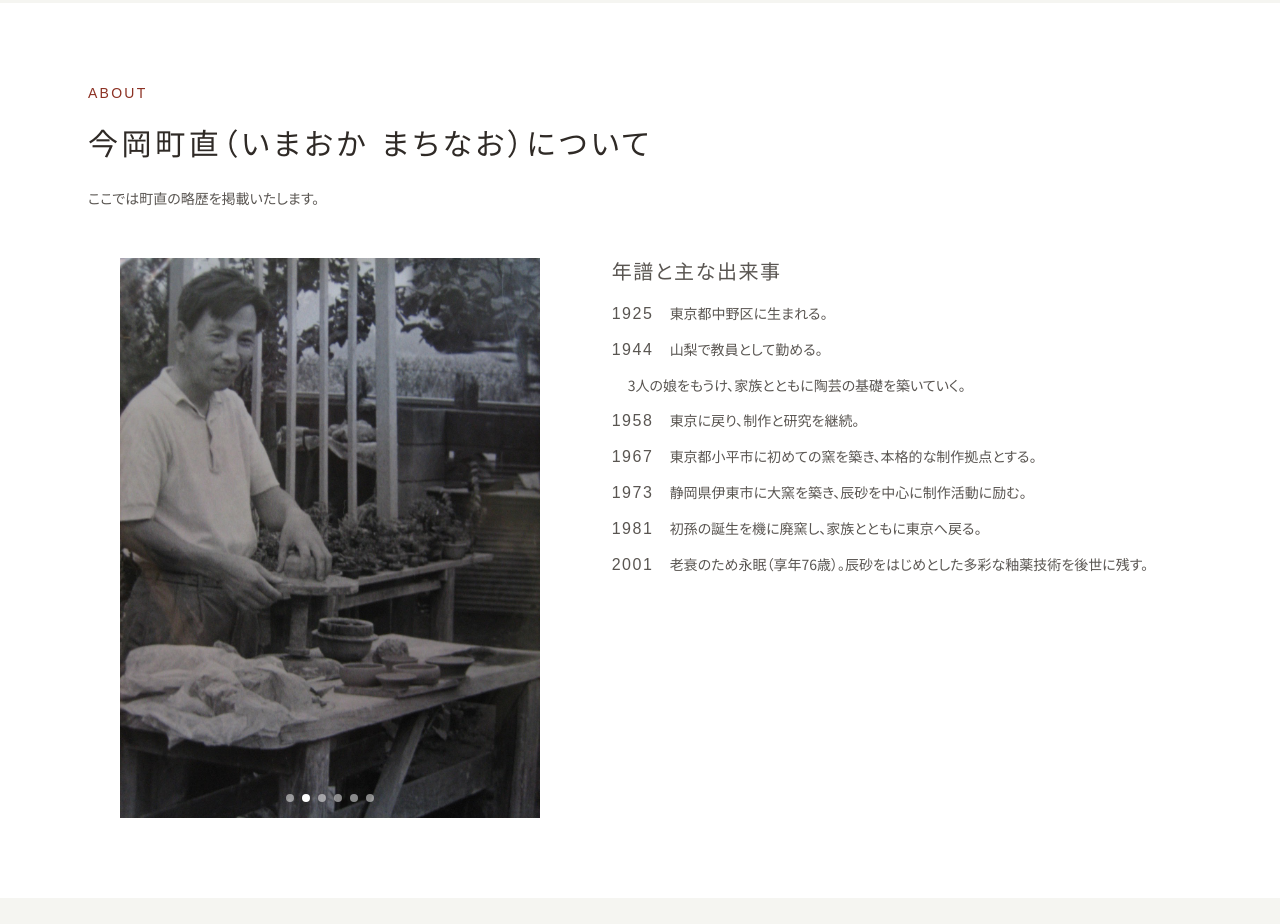
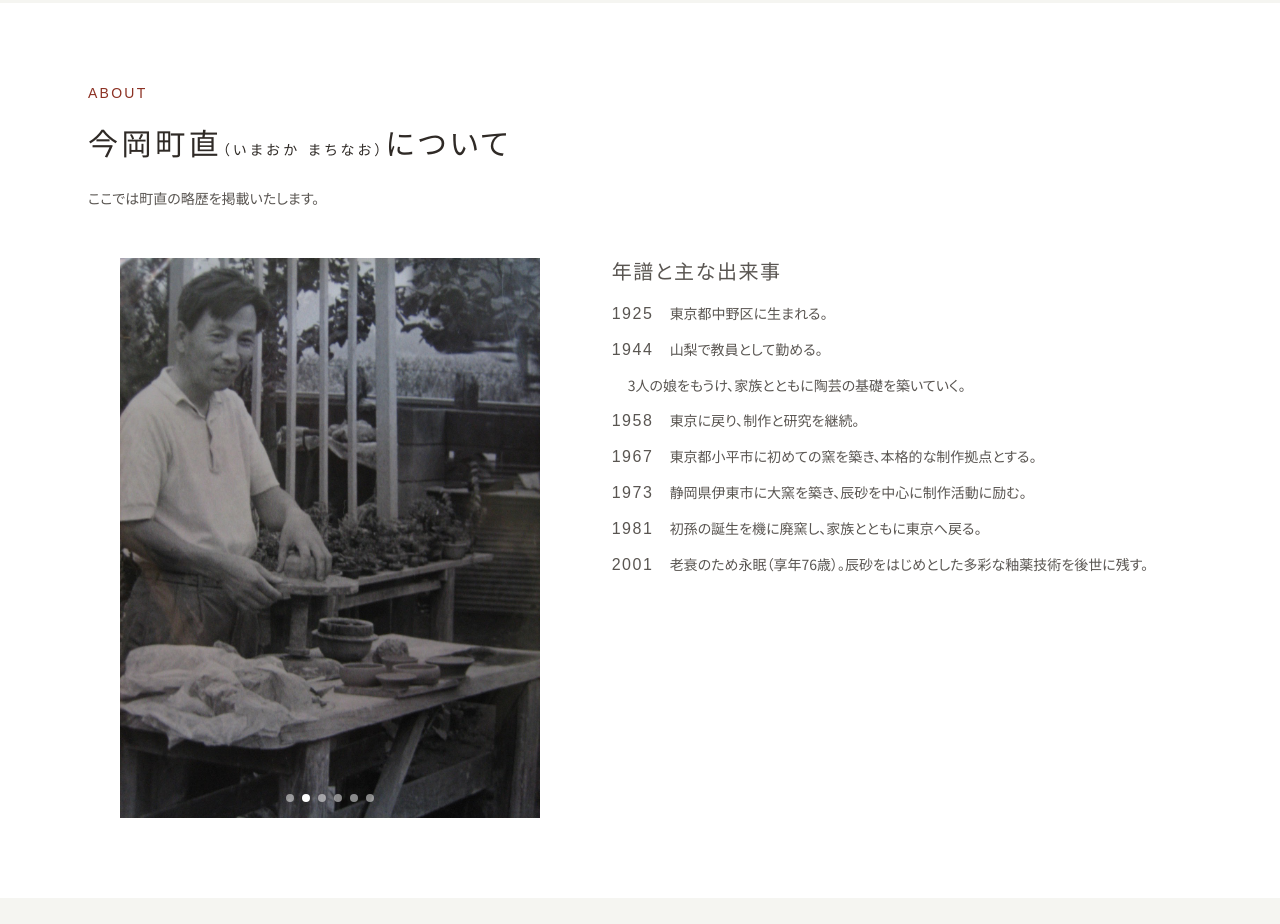
Before and after one commit to offdelta/imaokamachinao, a Next.js app: page / in a window 1280 px wide. Shown: the part 2080-3004 px from the top of the page. Built offline with nearby package versions, Linux system fonts and the light colour scheme.

Commit message:
change font size

```diff
--- a/app/page.tsx
+++ b/app/page.tsx
@@ -145,7 +145,7 @@ export default function HomePage() {
       <section id="about" className="bg-surface">
         <div className="mx-auto max-w-6xl px-6 py-20">
           <p className="font-serif text-sm tracking-[0.16em] text-accent">ABOUT</p>
-          <h2 className="mt-6 font-serif text-3xl tracking-[0.12em]">今岡町直（いまおか まちなお）について</h2>
+          <h2 className="mt-6 font-serif text-3xl tracking-[0.12em]">今岡町直<span className="text-sm">（いまおか まちなお）</span>について</h2>
           <p className="mt-6 max-w-3xl text-sm leading-relaxed text-primary/80">
             ここでは町直の略歴を掲載いたします。
           </p>
```
